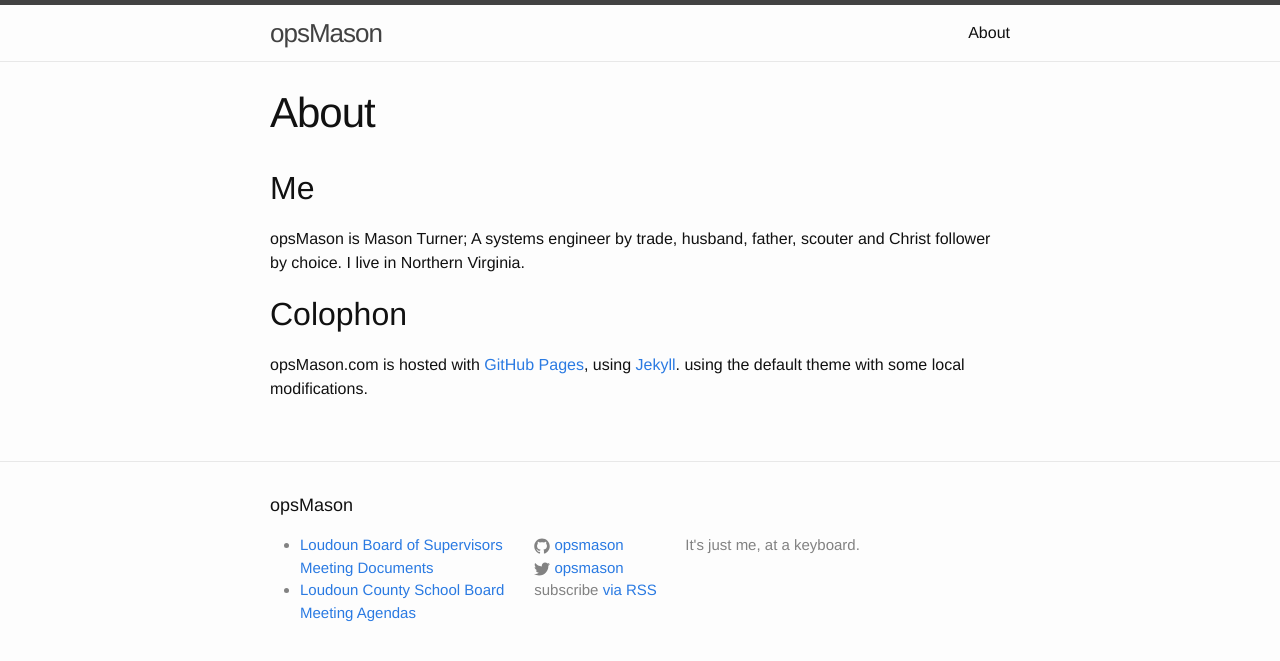
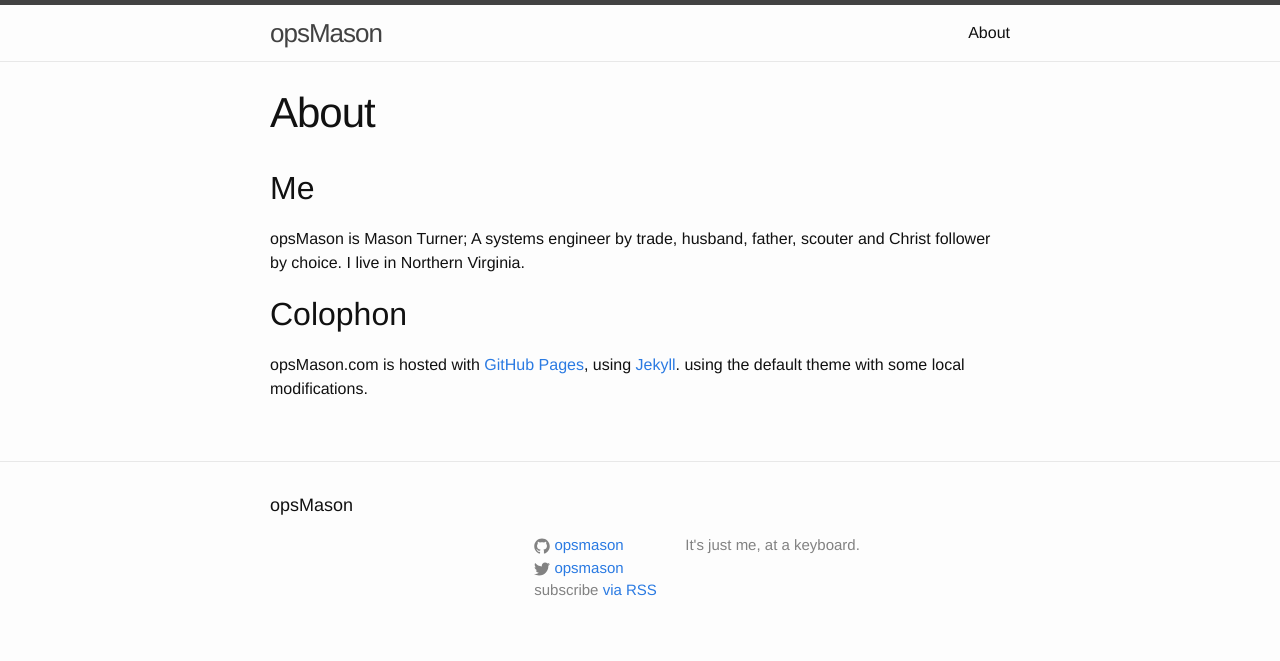
Before and after one commit to opsmason/opsmason.github.io, a Jekyll site: the page built from about.md, in a window 1280 px wide. Shown: the top 661 px of the page. Built offline with Jekyll 4.4.1, drawn with Linux system fonts in a browser that asks for light colours.

Commit message:
Update footer.html

```diff
--- a/_includes/footer.html
+++ b/_includes/footer.html
@@ -7,8 +7,6 @@
     <div class="footer-col-wrapper">
       <div class="footer-col  footer-col-1">
         <ul>
-          <li><a href="https://www.loudoun.gov/index.aspx?NID=3426">Loudoun Board of Supervisors Meeting Documents</a></li>
-          <li><a href="http://www.boarddocs.com/vsba/loudoun/Board.nsf/Public">Loudoun County School Board Meeting Agendas</a></li>
         </ul>
       </div>
 
```
